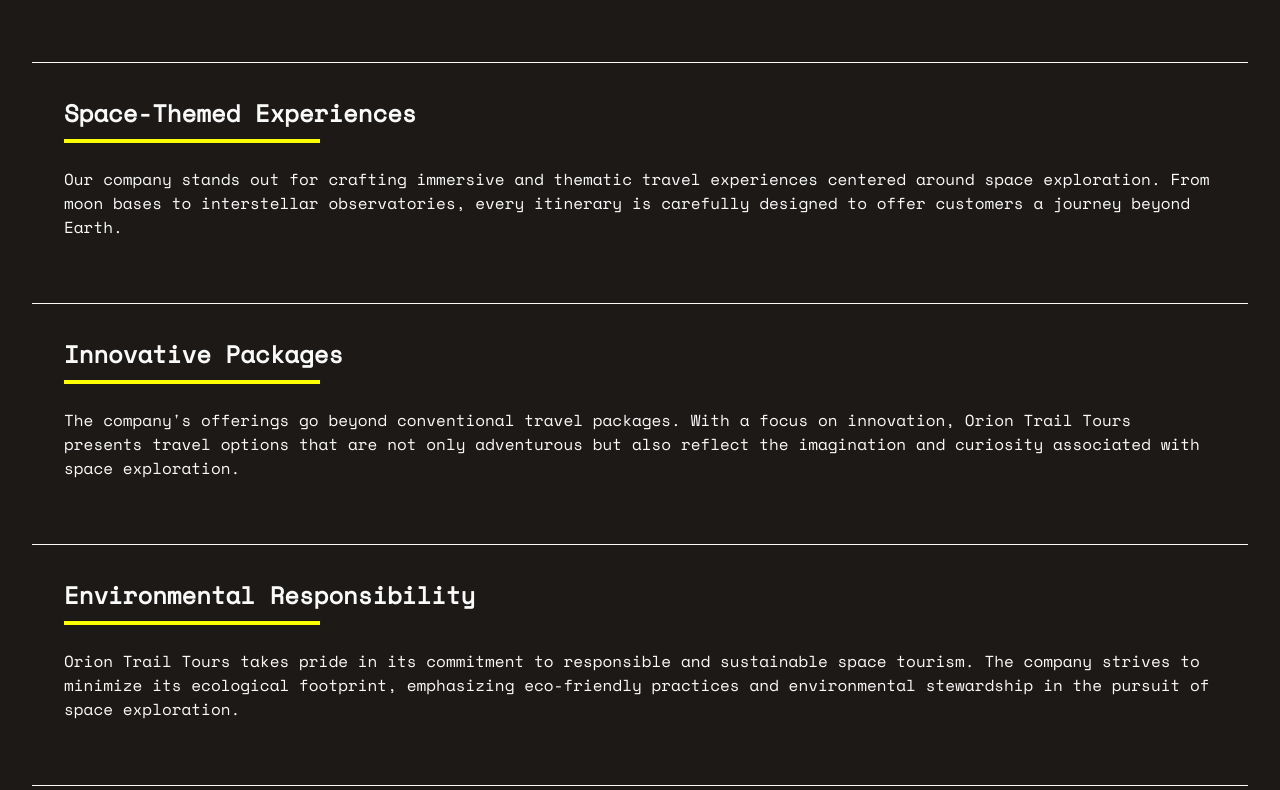
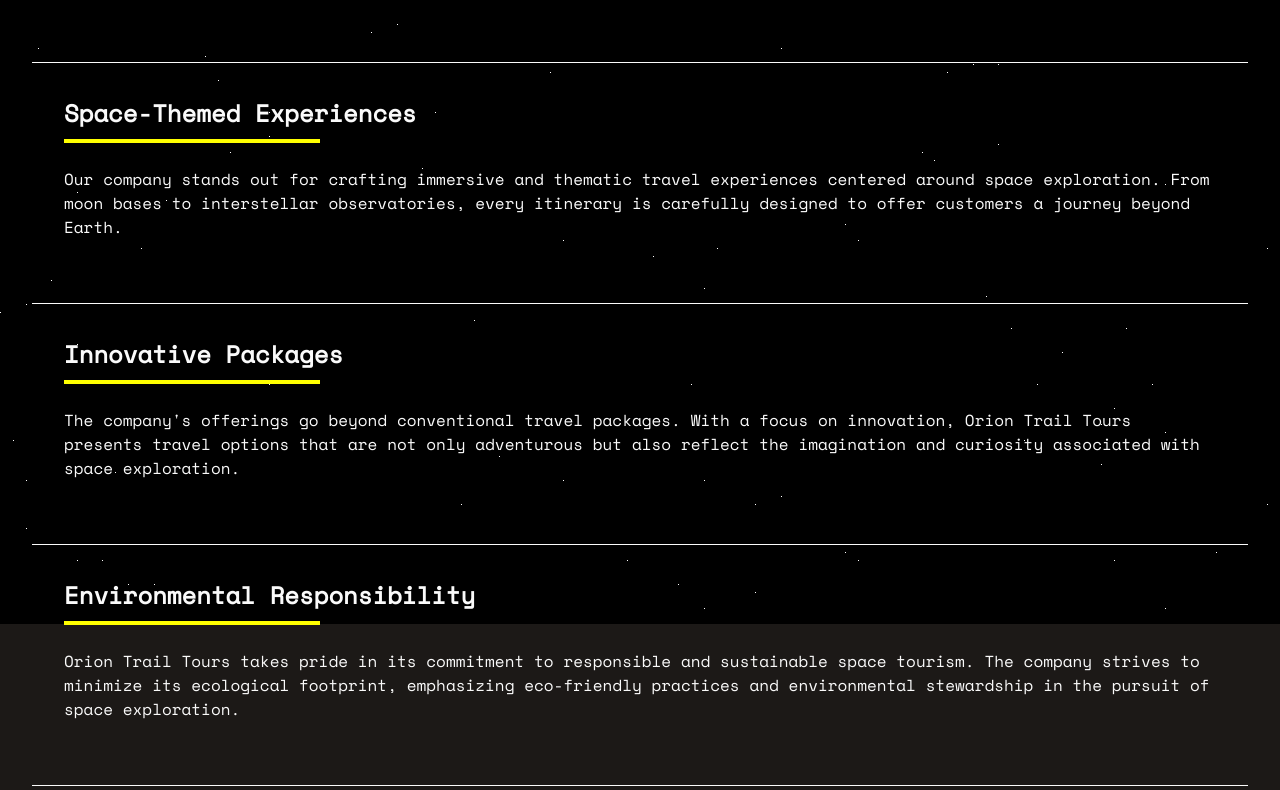
Before and after one commit to cryptocat8/Code-Alchemists-IEI, a plain HTML site: page index.html in a window 1280 px wide. Shown: the part 176-966 px from the top of the page. Drawn offline with nearby package versions, Linux system fonts and the light colour scheme.

Commit message:
stars added

```diff
--- a/index.html
+++ b/index.html
@@ -13,6 +13,9 @@
 <link href="https://fonts.googleapis.com/css2?family=Quicksand&display=swap" rel="stylesheet">
 </head>
 <body>
+
+    <div class="stars" id="stars-container"></div>
+
     <img src="logo.png" alt="" class="page-logo">
     <div class="nav-bar">
         <ul>
@@ -164,5 +167,25 @@
         <p>IEI: Web Wizards</p>
     </footer>
 
+
+    <script>
+        // Number of stars you want on the screen
+        const numStars = 100;
+
+        // Function to generate random number within a range
+        function getRandomInt(min, max) {
+            return Math.floor(Math.random() * (max - min + 1)) + min;
+        }
+
+        // Create stars and add them to the container
+        const starsContainer = document.getElementById('stars-container');
+        for (let i = 0; i < numStars; i++) {
+            const star = document.createElement('div');
+            star.className = 'star';
+            star.style.top = `${getRandomInt(0, 100)}vh`;
+            star.style.left = `${getRandomInt(0, 100)}vw`;
+            starsContainer.appendChild(star);
+        }
+    </script>
 </body>
 </html>
--- a/styles.css
+++ b/styles.css
@@ -182,3 +182,20 @@ footer {
     justify-content: space-evenly;
     opacity: 80%;
 }
+
+.stars {
+    position: fixed;
+    top: 0;
+    left: 0;
+    width: 100%;
+    height: 100%;
+    background: #000;
+    z-index: -1;
+}
+
+.star {
+    position: absolute;
+    width: 1px;
+    height: 1px;
+    background: #fff;
+}
```
